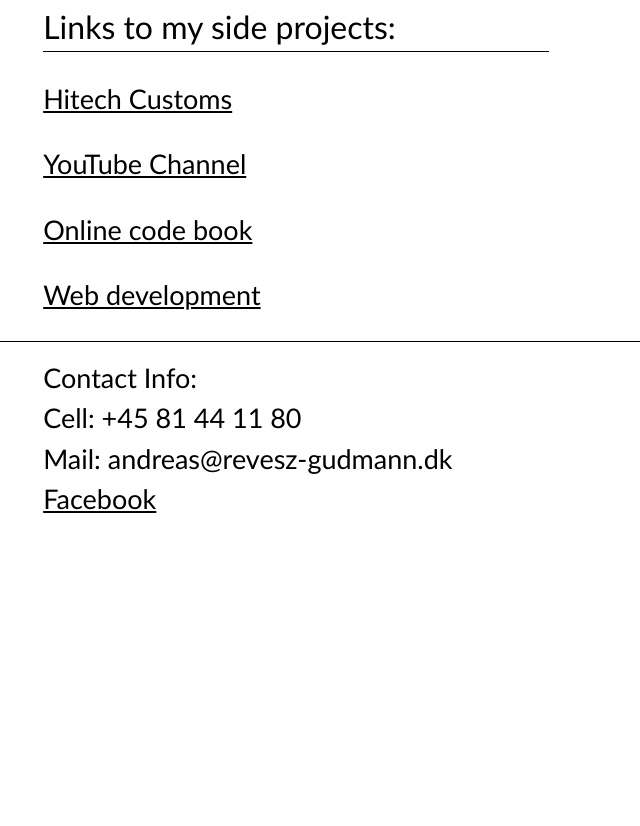
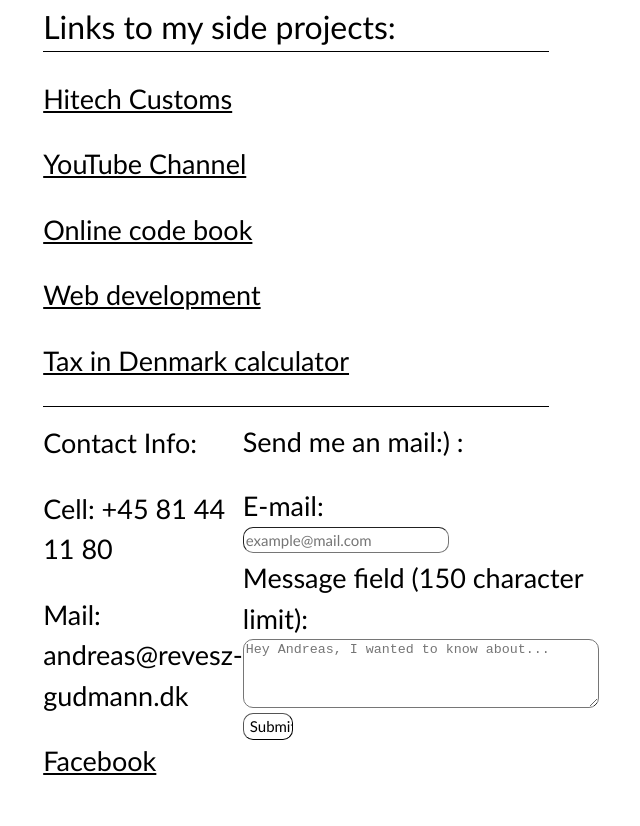
Before and after one commit to AndreasRG/PersonalPortfolio, a plain HTML site: page index.html in a window 1280 px wide. Shown: the part 1582-2408 px from the top of the page, without its empty margins (344-984 px from the left). Before the commit the page ends 2118 px from the top, so only its background shows below. Drawn offline with Linux system fonts and the light colour scheme.

Commit message:
Version 1.1 Added email form to portfolio. NOT connected to actual email yet. Also added link to upcomming tax calculator

```diff
--- a/index.html
+++ b/index.html
@@ -45,6 +45,7 @@
             <li><a href="https://www.youtube.com/@atcilive">YouTube Channel</a></li>
             <li><a href="codebook.html">Online code book</a></li>
             <li><a href="webDevelopment.html">Web development</a></li>
+            <li><a href="taxindkcalculator.html">Tax in Denmark calculator</a></li>
         </ul>
     </section>
     <footer>
@@ -54,6 +55,20 @@
             <li>Mail: andreas@revesz-gudmann.dk</li>
             <li><a href="https://www.facebook.com/profile.php?id=100056523714888">Facebook</a></li>
         </ul>
+        <form>
+            <h2>Send me an mail:) :</h2>
+            <div id="emailField">
+                <label for="email">E-mail:</label>
+                <input type="email" id="email" placeholder="example@mail.com" minlength="5" maxlength="50" required/>
+            </div>
+            <div id="messageField">
+                <label for="message">Message field (150 character limit):</label>
+                <textarea id="message" cols="40" rows="5" placeholder="Hey Andreas, I wanted to know about..." maxlength="150" required></textarea>
+            </div>
+            <div id="submit">
+                <input type="submit"/>
+            </div>
+        </form>
     </footer>
 </main>
 <script src="main.js"></script>
--- a/style.css
+++ b/style.css
@@ -133,12 +133,65 @@
 footer {
     border-top-style: solid;
     border-width: 1px;
+    display: flex;
+    margin: 0 30% 0 30%;
 }
 
 footer ul li {
-    margin: 0 30% 0 30%;
+
 }
 
 footer ul li:nth-child(1) {
     font: normal 27px/1.5 "calibri";
 }
+
+footer form {
+    display: flex;
+    flex-direction: column;
+}
+
+form h2 {
+    font: normal 27px/1.5 "calibri";
+    margin-top: 15px;
+    border-bottom-color: transparent;
+}
+
+form div {
+    display: flex;
+    flex-direction: column;
+    margin-bottom: 5px;
+}
+
+label {
+    font: lighter 27px/1.5 "calibri";
+}
+
+input {
+    font: lighter 15px/1.5 "calibri";
+}
+
+#emailField input {
+    width: 200px;
+    border-radius: 10px;
+    border-width: 1px;
+}
+
+#messageField textarea {
+    width: 350px;
+    height: 63px;
+    border-radius: 10px;
+    border-width: 1px;
+    max-width: 350px;
+}
+
+#submit input {
+    width: 50px;
+    border-radius: 10px;
+    background-color: transparent;
+    border-width: 1px;
+}
+
+#submit input:hover {
+    background-color: grey;1
+    transition: 0.2s;
+}
```
